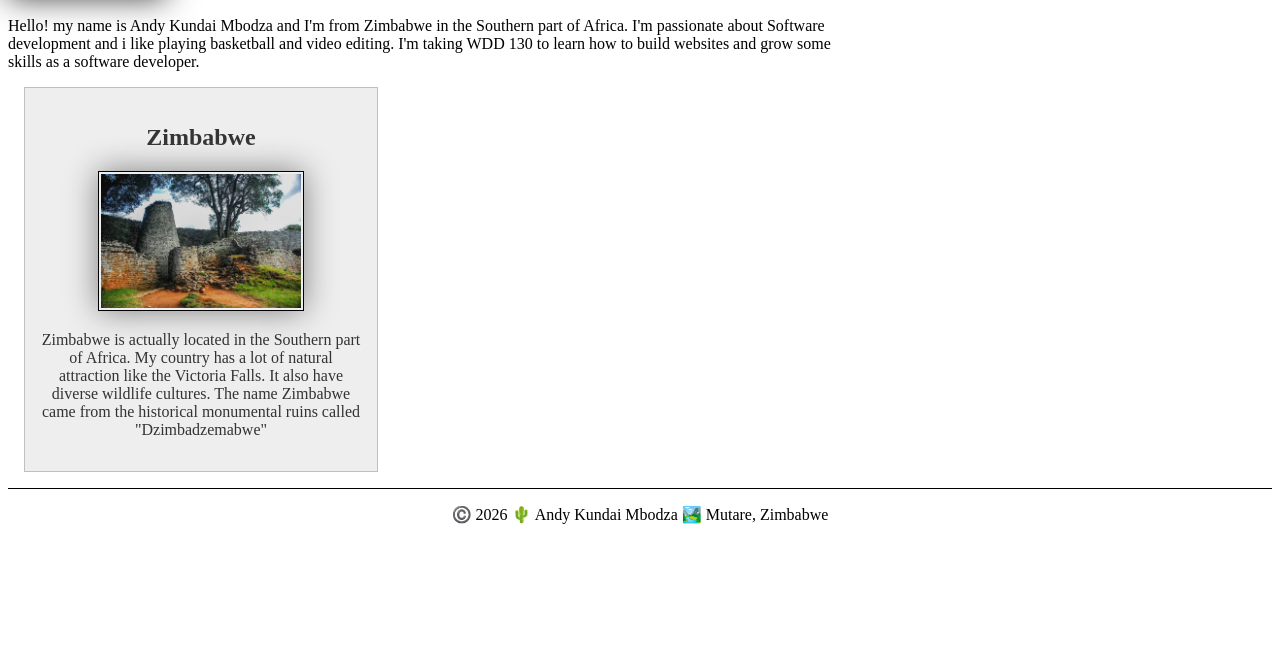
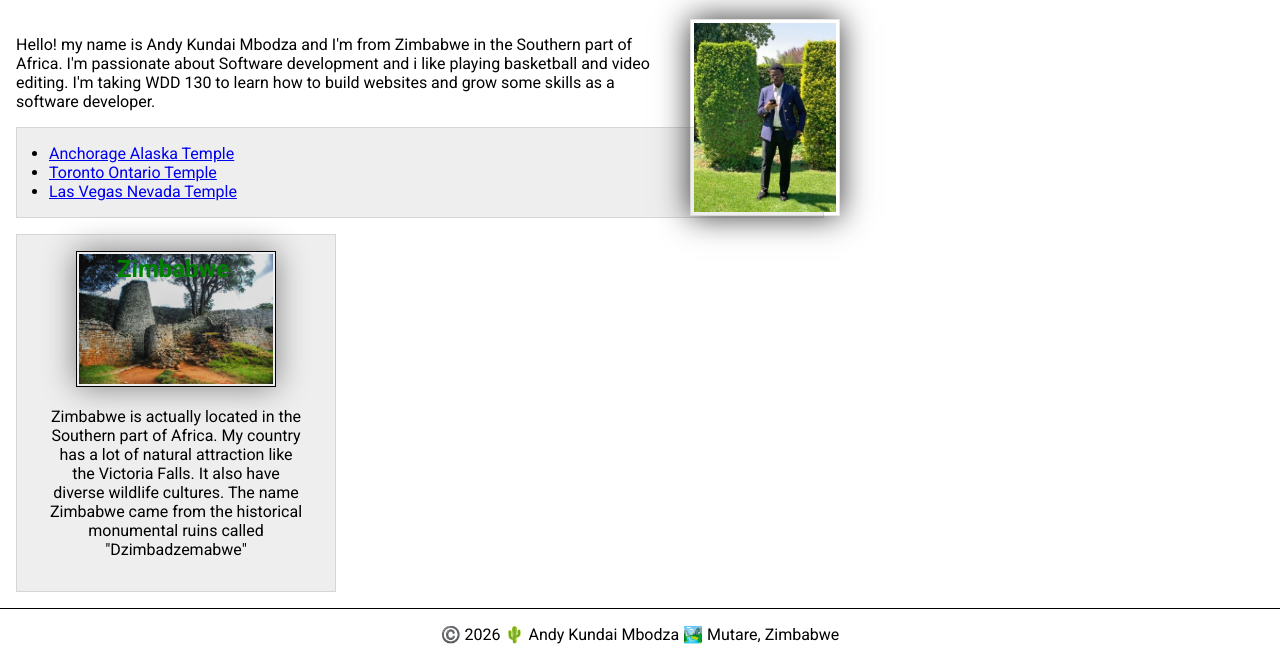
Before and after one commit to Akundai/wdd130, a plain HTML site: page index.html in a window 1280 px wide. Shown: the part 435-1095 px from the top of the page. Before the commit the page ends 975 px from the top, so only its background shows below. Drawn offline with Linux system fonts and the light colour scheme.

Commit message:
css selectors cole along video

```diff
--- a/index.html
+++ b/index.html
@@ -8,6 +8,9 @@
     <meta name="description" content="My name is Andy Mbodza studing WDD 130 . This page will showcase my developmental skills as i will be learning web design and gaining some experience">
     <meta name="author" content="Andy Kundai Mbodza">
     <link rel="stylesheet" href="styles/styles.css">
+    <link rel="preconnect" href="https://fonts.googleapis.com">
+    <link rel="preconnect" href="https://fonts.gstatic.com" crossorigin>
+    <link href="https://fonts.googleapis.com/css2?family=Roboto:ital,wght@0,100..900;1,100..900&display=swap" rel="stylesheet">
 </head>
 
 <body>
@@ -15,14 +18,22 @@
         <nav>
             <a href="#">Home</a>
             <a href="wwr/">Rafting Website</a>
+            <a href="wwr/site-plan-rafting.html">Siteplan</a>
+            <a href="https:linkedin.com">Profile</a>
         </nav>
     </header>
     <main>
         <h1>Andy Kundai Mbodza | WDD 130</h1>
         <img src="week01/images/profile.jpg" alt="Hello my name is Andy Kundai Mbodza" width="200">
         <p>Hello! my name is Andy Kundai Mbodza and I'm from Zimbabwe in the Southern part of Africa. I'm passionate about Software development and i like playing basketball and video editing. I'm taking WDD 130 to learn how to build websites and grow some skills as a software developer.</p>
+        <ul class="box indent">
+            <li><a href="https://www.churchofjesuschrist.org/temples/details/anchorage-alaska-temple?lang=eng" target="-blank">Anchorage Alaska Temple</a></li>
+            <li><a href="https://www.churchofjesuschrist.org/temples/details/toronto-ontario-temple?lang=eng" target="_blank">Toronto Ontario Temple</a></li>
+            <li><a href="https://www.churchofjesuschrist.org/temples/details/las-vegas-nevada-temple?lang=eng" target="_blank">Las Vegas Nevada Temple</a></li>
+        </ul>
+
     </main>
-    <aside>
+    <aside class="box">
         <h2>Zimbabwe</h2>
         <img src="images/zimbabwe.jpg" alt="My home country Zimbabwe">
         <p>Zimbabwe is actually located in the Southern part of Africa. My country has a lot of natural attraction like the Victoria Falls. It also have diverse wildlife cultures. The name Zimbabwe came from the historical monumental ruins called "Dzimbadzemabwe" </p>
--- a/styles/styles.css
+++ b/styles/styles.css
@@ -1,3 +1,14 @@
+* {
+    margin: 0;
+    padding: 0;
+    box-sizing: border-box;
+}
+
+body {
+    font-size: 16px;
+    font-family: Roboto, Arial, sans-serif;
+}
+
 :root {
     --color-primary: darkblue;
     --color-white: white;
@@ -24,6 +35,7 @@ nav a {
 
 h1 {
     color: var(--color-primary);
+    padding: 5rem;
 }
 
 img {
@@ -50,11 +62,19 @@ aside {
     background-color: var(--color-bg-light);
     color: var(--color-text);
     text-align: center;
+    position: relative;
 }
 
 aside img {
     width: 200px;
     height: auto;
+}
+
+aside h2 {
+    position: absolute;
+    color: #008000;
+    top: 20px;
+    left: 100px
 }
 
 main img {
@@ -63,6 +83,12 @@ main img {
     box-shadow: 0 0 30px var(--color-text);
     border: 1px solid var(--border-light);
     padding: 3px;
+    float: right;
+    margin: 0 0 1rem 1rem;
+}
+
+p {
+    margin: 1rem;
 }
 
 footer {
@@ -70,3 +96,16 @@ footer {
     border-top: 1px solid var(--color-black);
     text-align: center;
 }
+
+/*Class selectors*/
+.box {
+    margin: 1rem;
+    border: 1px solid rgba(0, 0, 0, .1);
+    padding: 1rem;
+    background-color: #eee;
+    color: #000;
+}
+
+.indent {
+    padding-left: 2rem;
+}
```
